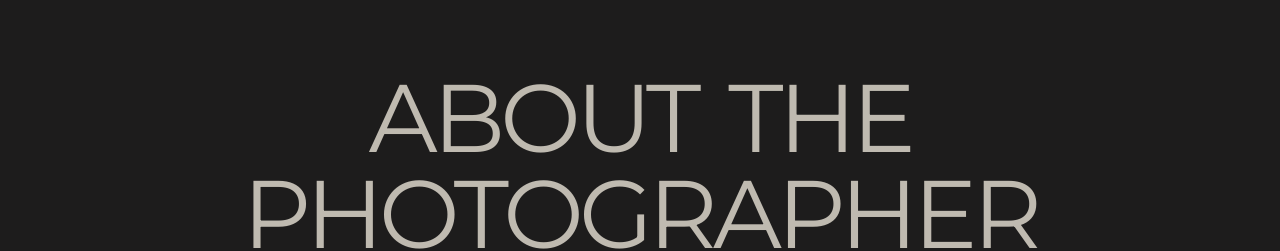
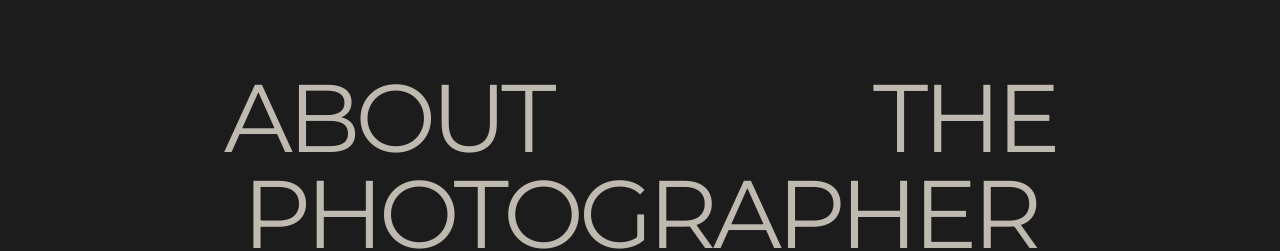
Before and after one commit to msrissaxox/ChaseTipton, a Next.js app in the folder my-nextjs-app/: page / in a window 1280 px wide. Shown: the part 641-892 px from the top of the page. Built offline with nearby package versions, Linux system fonts and the light colour scheme.

Commit message:
about the photographer edit

```diff
--- a/my-nextjs-app/components/Hero.js
+++ b/my-nextjs-app/components/Hero.js
@@ -10,7 +10,7 @@ export default function Hero(){
         <section ref={ref} className={`pt-8 md:pt-16 pb-8 md:pb-16 px-4 transition-opacity duration-1000 ${isVisible ? 'opacity-100' : 'opacity-0'}`} aria-label="About Chase Tipton">
 
         <div className="text-4xl md:text-8xl text-center pt-8 md:pt-16 pb-8 md:pb-16 tracking-tighter">
-            <h1 className="flex justify-center gap-4 md:gap-8 w-full">
+            <h1 className="flex justify-between w-full px-4 md:px-0 md:w-2/3 mx-auto">
                 <span>ABOUT</span>
                 <span>THE</span>
             </h1>
```
